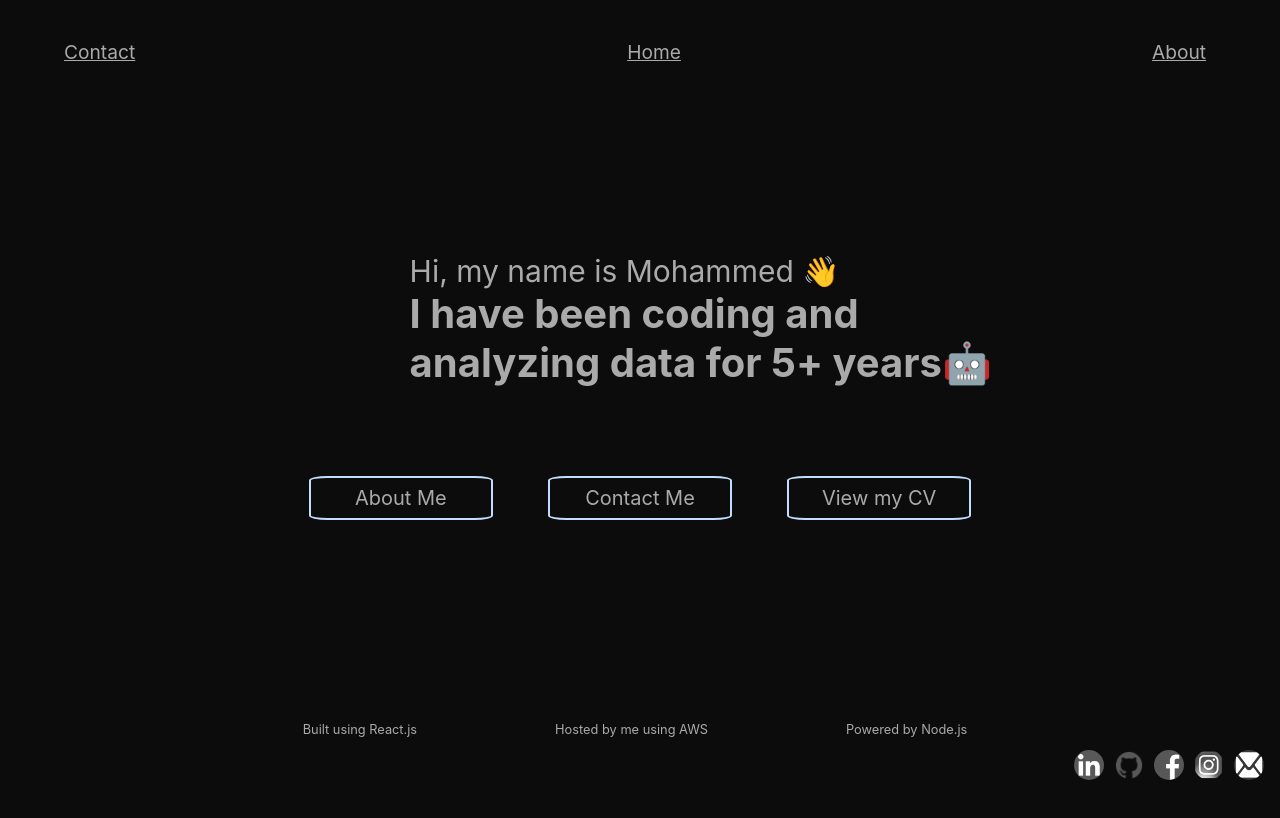
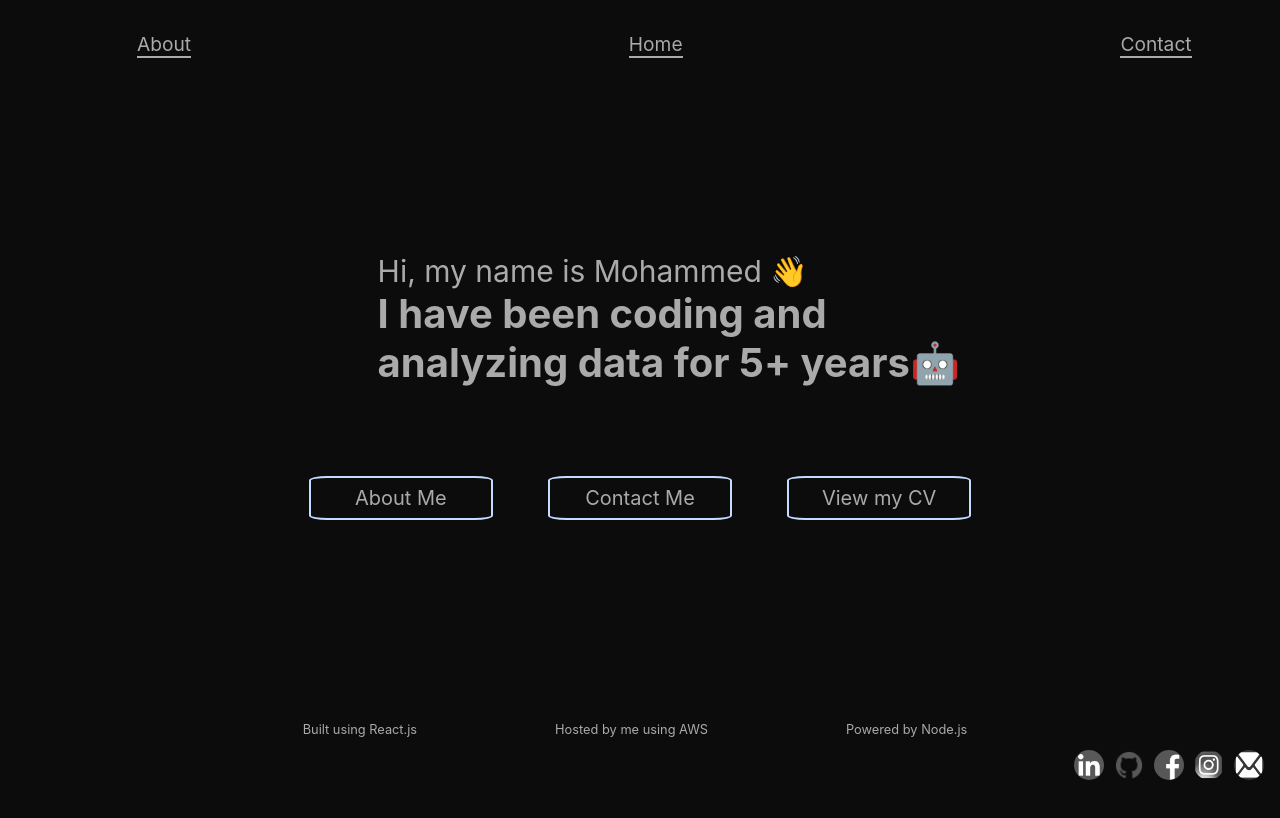
Before and after one commit to Mohammed-Bakhshi/Digital-Portfolio, a React (Create React App) app in the folder Frontend/: page / in a window 1280 px wide. Shown: the top 818 px of the page. Built offline with nearby package versions, Linux system fonts and the light colour scheme.

Commit message:
Add files via upload

```diff
--- a/Frontend/src/Aboutme.js
+++ b/Frontend/src/Aboutme.js
@@ -42,7 +42,7 @@ const MainContent = () => {
     color: '#aaa',
     textAlign: 'center',
     padding: '2rem',
-    overflowY: 'scroll',
+    overflowY: 'auto',
     height: '100vh',
     position: 'relative',
     scrollbarWidth: 'none',
--- a/Frontend/src/App.js
+++ b/Frontend/src/App.js
@@ -1,4 +1,3 @@
-//imports
 import React, { useState, useEffect } from 'react';
 import { BrowserRouter as Router, Route, Routes, Link } from 'react-router-dom';
 import linkedin from './image/likedin.png';
@@ -9,7 +8,6 @@ import email from './image/email.png';
 import facebook from './image/Facebook.png';
 import instagram from './image/instagram.png';
 
-// defining css
 const mainContentStyle = {
   backgroundColor: '#0C0C0C',
   color: '#aaa',
@@ -19,7 +17,7 @@ const mainContentStyle = {
   overflow: 'hidden',
   position: 'relative',
 };
-// when to go to phone view
+
 const Portfolio = () => {
   const [isMobileView, setIsMobileView] = useState(false);
 
@@ -37,26 +35,26 @@ const Portfolio = () => {
       window.removeEventListener('resize', checkIsMobile);
     };
   }, []);
-//hide the scroll bar
+
   useEffect(() => {
-    const handleScroll = () => {
-      document.body.style.overflow = 'hidden';
+    const handleResize = () => {
+      const minHeight = window.innerHeight;
+      document.documentElement.style.setProperty('--min-height', `${minHeight}px`);
     };
 
-    window.addEventListener('scroll', handleScroll);
+    handleResize();
 
-    return () => {
-      window.removeEventListener('scroll', handleScroll);
-      document.body.style.overflow = 'visible';
-    };
+    window.addEventListener('resize', handleResize);
+
+    return () => window.removeEventListener('resize', handleResize);
   }, []);
 
   const buttonStyle = {
-    fontSize: isMobileView? '13px':'20px',
+    fontSize: isMobileView ? '13px' : '20px',
     border: '2px solid #C4DCFF',
     backgroundColor: 'transparent',
     color: '#aaa',
-    padding: isMobileView? '8px 1px' :'8px 15px',
+    padding: isMobileView ? '8px 1px' : '8px 15px',
     borderRadius: '10%',
     cursor: 'pointer',
     maxWidth: '180px',
@@ -75,30 +73,18 @@ const Portfolio = () => {
     zIndex: 1,
   };
 
-  const footerStylePC = {
+  const footerStyle = {
     backgroundColor: '#0C0C0C',
     color: '#aaa',
     textAlign: 'center',
     padding: '1rem',
     position: 'fixed',
-    bottom: '0',
-    width: '100%',
-    right: '-10px',
+    bottom: isMobileView ? '10px' : '0',
+    width: isMobileView ? '105%' : '100%',
     display: 'flex',
-    justifyContent: 'flex-end',
-  };
-
-  const footerStyleMobile = {
-    backgroundColor: '#0C0C0C',
-    color: '#aaa',
-    textAlign: 'center',
-    padding: '1rem',
-    position: 'fixed',
-    bottom: '10px',
-    width: '105%',
-    display: 'flex',
-    justifyContent: 'center',
-    gap: '30px',
+    justifyContent: isMobileView ? 'center' : 'flex-end',
+    gap: isMobileView ? '30px' : 'unset',
+    right: isMobileView ? 'unset' : '-10px',
   };
 
   const logoStyle = {
@@ -106,15 +92,31 @@ const Portfolio = () => {
     right: '5%',
     cursor: 'pointer',
     transition: 'filter 0.3s',
-    width:isMobileView? '20px': '30px',
-    height: isMobileView? '20px':'30px',
+    width: isMobileView ? '20px' : '30px',
+    height: isMobileView ? '20px' : '30px',
     borderRadius: '60%',
-
   };
 
   const grayscaleLogoStyle = {
     filter: 'grayscale(100%)',
     transition: 'filter 0.3s',
+  };
+
+  const linksContainerStyle = {
+    display: 'flex',
+    justifyContent: 'center',
+    marginBottom: '0rem',
+    gap: '40%',
+  };
+
+  const linkStyle = {
+    fontSize: isMobileView?'60%':'120%',
+    marginRight: '-4%',
+    cursor: 'pointer',
+    textDecoration: 'none',
+    color: '#aaa',
+
+    borderBottom: '2px solid #aaa',
   };
 
   return (
@@ -124,58 +126,35 @@ const Portfolio = () => {
           path="/"
           element={
             <>
-              <div style={mainContentStyle} id="about-me">
-                <div style={{ display: 'flex', flexDirection: 'column', alignItems: 'center', justifyContent: 'center' }}>
-                  <div style={{ width: '300px', maxWidth: '100%', marginBottom: '20px', textAlign: 'left' }}>
-
+              <div style={{ position: 'relative' }}>
+        <div style={mainContentStyle}>
+          <div style={linksContainerStyle}>
+            <Link to="/about" style={{ ...linkStyle }}>About</Link>
+            <Link to="/" style={{ ...linkStyle }}>Home</Link>
+            <Link to="/contact" style={{ ...linkStyle }}>Contact</Link>
           </div>
 
-                  <style>
-    {`
-      ::selection {
-        color: #00e6e6;
-      }
-    `}
-  </style>
-
-  <Link
-  to="/about"
+                  <div
                     style={{
-    fontSize: isMobileView ? '2rem' : '120%',
-    position: 'fixed',
-    top: '5%',
-    left: isMobileView? '95%':'90%',
-    cursor: 'pointer',
-    textDecoration: 'none',
-    color: '#aaa'
-  }}
->
-  {isMobileView ? "ℹ️" : <u>About</u>} {/* Changed the text to "About Me" on PC view */}
-</Link>
-
-                  <div style={{
                       textAlign: 'left',
                       top: '40%',
                       position: 'fixed',
                       width: isMobileView ? '90%' : '50%',
                       transform: 'translateY(-50%)',
-                    marginLeft: '14%',
-                  }}>
-
+                      marginLeft: '27%',
+                    }}
+                  >
                     <h2>
-                      <span style={{ fontSize: isMobileView ? '20px' : '30px', fontWeight: 'normal', top: isMobileView ? '10%' : 'unset' }}>
-                        Hi, my name is Mohammed 👋<br />
-                      </span>
-                      <span style={{ fontSize: isMobileView ? '25px' : '40px', fontWeight: 'bold', top: isMobileView ? '10%' : 'unset' }}>
-                        I have been coding and analyzing data for 5+ years🤖
-                      </span>
+                      <span style={{ fontSize: isMobileView ? '20px' : '30px', fontWeight: 'normal', top: isMobileView ? '10%' : 'unset' }}>Hi, my name is Mohammed 👋</span>
+                      <br />
+                      <span style={{ fontSize: isMobileView ? '25px' : '40px', fontWeight: 'bold', top: isMobileView ? '10%' : 'unset' }}>I have been coding and analyzing data for 5+ years🤖</span>
                     </h2>
                   </div>
 
                   <div style={additionalButtonsContainerStyle}>
                     {isMobileView ? null : (
                       <Link
-                        to="/about" // Change the path accordingly
+                        to="/about"
                         style={Object.assign({}, buttonStyle, {
                           minWidth: '150px',
                           textDecoration: 'none',
@@ -193,7 +172,7 @@ const Portfolio = () => {
                       </Link>
                     )}
                     <Link
-                      to="/contact" // Change the path accordingly
+                      to="/contact"
                       style={Object.assign({}, buttonStyle, {
                         minWidth: '150px',
                         textDecoration: 'none',
@@ -233,25 +212,9 @@ const Portfolio = () => {
                 </div>
               </div>
 
-              <Link
-  to="/contact"
-  style={{
-    fontSize: isMobileView ? '2rem' : '120%',
-    position: 'fixed',
-    top: '5%',
-    left: isMobileView? '5%':'5%',
-    cursor: 'pointer',
-    textDecoration: 'none',
-    color: '#aaa'
-  }}
->
-  {isMobileView ? "📨" : <u>Contact</u>} {/* Changed the text to "Contact Me" on PC view */}
-</Link>
 
-<Link to="/" style={{ fontSize: isMobileView ? '2rem' : '120%', position: 'fixed', top: '5%', left: isMobileView? '47%':'49%', cursor: 'pointer', textDecoration: 'none',color:'#aaa' }}>
-  {isMobileView ? "🏚️" : <u>Home</u>} {/* Changed the text to "Contact Me" on PC view */}
-</Link>
-              <div style={isMobileView ? footerStyleMobile : footerStylePC}>
+
+              <div style={footerStyle}>
                 <a href="https://www.linkedin.com/in/mohammed-bakhshi/" target="_blank" rel="noopener noreferrer">
                   <img
                     src={linkedin}
@@ -323,7 +286,23 @@ const Portfolio = () => {
                 </a>
               </div>
 
-              <div style={isMobileView ? null : { display: 'flex', justifyContent: 'center', alignItems: 'center', color: '#aaa', position: 'fixed', bottom: '50px', width: '100%', fontSize: '80%', gap: '10%' }}>
+              <div
+                style={
+                  isMobileView
+                    ? null
+                    : {
+                        display: 'flex',
+                        justifyContent: 'center',
+                        alignItems: 'center',
+                        color: '#aaa',
+                        position: 'fixed',
+                        bottom: '50px',
+                        width: '100%',
+                        fontSize: '80%',
+                        gap: '10%',
+                      }
+                }
+              >
                 <p style={{ marginRight: '10px' }}>Built using React.js</p>
                 <p style={{ marginRight: '10px' }}>Hosted by me using AWS</p>
                 <p style={{ marginRight: '10px' }}>Powered by Node.js</p>
--- a/Frontend/src/contactme.js
+++ b/Frontend/src/contactme.js
@@ -1,6 +1,6 @@
 import React, { useState, useEffect, useRef } from 'react';
 import { Link } from 'react-router-dom';
-import anime from 'animejs/lib/anime.es.js'; // Import anime.js
+import anime from 'animejs/lib/anime.es.js';
 import email from './image/email.png';
 import linkedin from './image/likedin.png';
 import github from './image/github.png';
@@ -12,8 +12,7 @@ const mainContentStyle = {
   color: '#aaa',
   textAlign: 'center',
   padding: '2rem',
-  height: '100vh',
-  minWidth: '600px',
+  minHeight: '100vh',
   overflowY: 'scroll',
   position: 'relative',
   scrollbarWidth: 'none',
@@ -21,7 +20,6 @@ const mainContentStyle = {
   '&::-webkit-scrollbar': {
     width: '0px',
   },
-
 };
 
 const grayscaleLogoStyle = {
@@ -52,19 +50,19 @@ const Portfolio = () => {
     const textWrapper = textWrapperRef.current;
     if (textWrapper) {
       textWrapper.innerHTML = textWrapper.textContent.replace(/\S/g, "<span class='letter'>$&</span>");
-      anime.timeline({loop: true})
+      anime.timeline({ loop: true })
         .add({
           targets: '.ml12 .letter',
-          translateX: [40,0],
+          translateX: [40, 0],
           translateZ: 0,
-          opacity: [0,1],
+          opacity: [0, 1],
           easing: "easeOutExpo",
           duration: 1200,
           delay: (el, i) => 500 + 30 * i
         }).add({
           targets: '.ml12 .letter',
-          translateX: [0,-30],
-          opacity: [1,0],
+          translateX: [0, -30],
+          opacity: [1, 0],
           easing: "easeInExpo",
           duration: 1100,
           delay: (el, i) => 100 + 30 * i
@@ -88,6 +86,23 @@ const Portfolio = () => {
     whiteSpace: 'nowrap',
   };
 
+  const linksContainerStyle = {
+    display: 'flex',
+    justifyContent: 'center',
+    marginBottom: '0rem',
+    gap: '40%',
+  };
+
+  const linkStyle = {
+    fontSize: isMobileView?'60%':'120%',
+    marginRight: '-4%',
+    cursor: 'pointer',
+    textDecoration: 'none',
+    color: '#aaa',
+
+    borderBottom: '2px solid #aaa',
+  };
+
   const logoStyle = {
     marginBottom: isMobileView ? '5px' : '90px',
     cursor: 'pointer',
@@ -102,7 +117,6 @@ const Portfolio = () => {
     <>
       <style>
         {`
-
           ::selection {
             color: #00e6e6;
           }
@@ -120,27 +134,22 @@ const Portfolio = () => {
         `}
       </style>
 
-      <div style={mainContentStyle} id="about-me">
-        <div style={{ display: 'flex', justifyContent: 'flex-start', alignItems: 'center', marginBottom: '20px' }}>
-          <Link to="/about" style={{ fontSize: isMobileView ? '2rem' : '120%', position: 'fixed', top: '5%', left: isMobileView ? '95%' : '90%', cursor: 'pointer', textDecoration: 'none', color: '#aaa' }}>
-            {isMobileView ? "ℹ️" : <u>About</u>}
-          </Link>
-          <Link to="/contact" style={{ fontSize: isMobileView ? '2rem' : '120%', position: 'fixed', top: '5%', left: isMobileView ? '5%' : '5%', cursor: 'pointer', textDecoration: 'none', color: '#aaa' }}>
-            {isMobileView ? "📨" : <u>Contact</u>}
-          </Link>
-          <Link to="/" style={{ fontSize: isMobileView ? '2rem' : '120%', position: 'fixed', top: '5%', left: isMobileView ? '47%' : '49%', cursor: 'pointer', textDecoration: 'none', color: '#aaa' }}>
-            {isMobileView ? "🏚️" : <u>Home</u>}
-          </Link>
+      <div style={{ position: 'relative' }}>
+        <div style={mainContentStyle}>
+          <div style={linksContainerStyle}>
+            <Link to="/about" style={{ ...linkStyle }}>About</Link>
+            <Link to="/" style={{ ...linkStyle }}>Home</Link>
+            <Link to="/contact" style={{ ...linkStyle }}>Contact</Link>
+          </div>
           </div>
 
-        <div ref={textWrapperRef} className="ml12" style={{ position: 'fixed', top: isMobileView?'50%':'50%', left:isMobileView? '25%': '50%', maxWidth:isMobileView?'60%':'40%', textAlign: 'center' }}>
+        <div ref={textWrapperRef} className="ml12" style={{ position: 'fixed', top: isMobileView ? '50%' : '50%', left: isMobileView ? '25%' : '50%', maxWidth: isMobileView ? '60%' : '40%', textAlign: 'center' }}>
           <h2 className="ml12">
             Available to work <br />
             <span style={{ display: 'block', fontSize: isMobileView ? '11px' : '1px', fontWeight: 'normal', color: '#aaa' }}>Flexible salary</span>
           </h2>
         </div>
 
-        {/* Social Media Logos */}
         <div style={{ display: 'flex', flexDirection: isMobileView ? 'row' : 'column', position: 'fixed', top: isMobileView ? '75%' : '35%', left: isMobileView ? '12%' : '15%' }}>
           <div className="tooltip" style={{ position: 'relative', display: 'inline-block' }}>
             <a href="https://www.linkedin.com/in/mohammed-bakhshi/" target="_blank" rel="noopener noreferrer">
```
Lines whose indentation alone changed are shown as unchanged.
